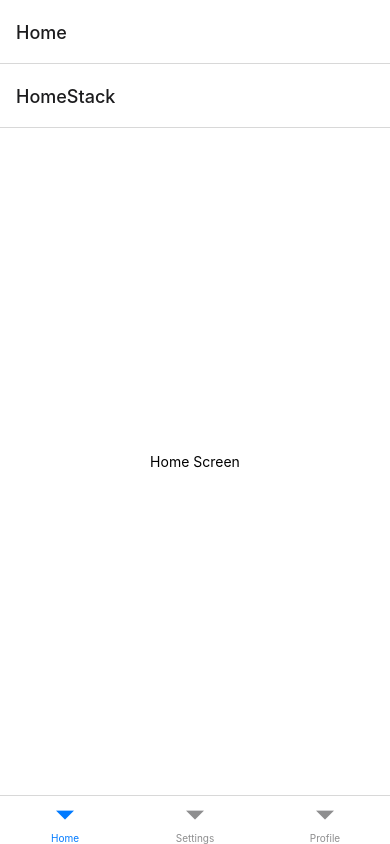
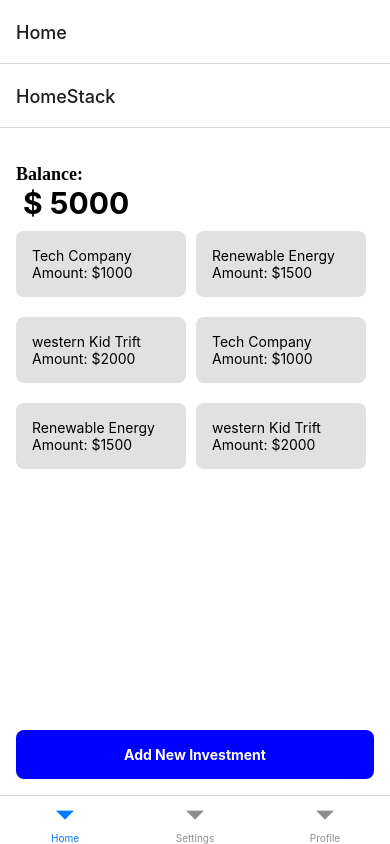
Before and after one commit to Obimbo07/olay, a React Native app in the folder client/: screen /HomeStack in a window 390 px wide. Built offline with nearby package versions, Linux system fonts and the light colour scheme.

Commit message:
homescreen-setup

```diff
--- a/client/app.json
+++ b/client/app.json
@@ -7,9 +7,9 @@
     "icon": "./assets/olaylogo.png",
     "userInterfaceStyle": "light",
     "splash": {
-      "image": "./assets/olaylogo.png",
-      "resizeMode": "contain",
-      "backgroundColor": "#ffffff"
+      "image": "./assets/l.png",
+      "resizeMode": "cover",
+      "backgroundColor": "yellow"
     },
     "assetBundlePatterns": [
       "**/*"
--- a/client/components/HomeScreen.js
+++ b/client/components/HomeScreen.js
@@ -1,11 +1,44 @@
 import React from 'react';
-import { View, Text, StyleSheet } from 'react-native';
+import { View, Text, StyleSheet, TouchableOpacity, FlatList } from 'react-native';
 import { StatusBar } from 'expo-status-bar';
 
 const HomeScreen = () => {
+  const balance = 5000;
+  const activeInvestments = [
+    { id: '1', name: 'Tech Company', amount: 1000 },
+    { id: '2', name: 'Renewable Energy', amount: 1500 },
+    { id: '3', name: 'western Kid Trift', amount: 2000 },
+    { id: '4', name: 'Tech Company', amount: 1000 },
+    { id: '5', name: 'Renewable Energy', amount: 1500 },
+    { id: '6', name: 'western Kid Trift', amount: 2000 },
+  ];
+
+  const renderInvestmentCard = ({ item }) => (
+    <View style={styles.investmentCard}>
+      <Text>{item.name}</Text>
+      <Text>Amount: ${item.amount}</Text>
+    </View>
+  );
+
   return (
     <View style={styles.container}>
-      <Text>Home Screen</Text>
+      <View style={styles.balanceSection}>
+        <Text style={styles.balanceText}>Balance: </Text>
+        <Text style={styles.balanceAmt}> $ {balance} </Text>
+      </View>
+
+      <FlatList
+        style={styles.cardList}
+        data={activeInvestments}
+        keyExtractor={(item) => item.id}
+        renderItem={renderInvestmentCard}
+        numColumns={2}
+      />
+
+      <TouchableOpacity style={styles.addButton}>
+        <Text style={styles.addButtonText}>Add New Investment</Text>
+      </TouchableOpacity>
+
       <StatusBar style="auto" />
     </View>
   );
@@ -15,8 +48,44 @@ const styles = StyleSheet.create({
   container: {
     flex: 1,
     backgroundColor: '#fff',
+    padding: 16,
+  },
+  balanceSection: {
+    alignItems: 'left',
+    marginTop: 20,
+  },
+  balanceText: {
+    fontSize: 18,
+    fontFamily: 'serif',
+    fontWeight: 'bold',
+  },
+  balanceAmt: {
+    fontSize: 30,
+    fontWeight: 'bold',
+  },
+  cardList: {
+    display: 'flex',
+
+  },
+  investmentCard: {
+    backgroundColor: '#e1e1e1',
+    padding: 16,
+    marginVertical: 10,
+    marginRight: 10,
+    borderRadius: 8,
+    width: 170,
+  },
+  addButton: {
+    backgroundColor: 'blue',
+    padding: 16,
+    borderRadius: 8,
     alignItems: 'center',
     justifyContent: 'center',
+    marginTop: 20,
+  },
+  addButtonText: {
+    color: 'white',
+    fontWeight: 'bold',
   },
 });
 
```
Also changed, not shown: client/assets/l.png (added), client/assets/logo.png (added).
